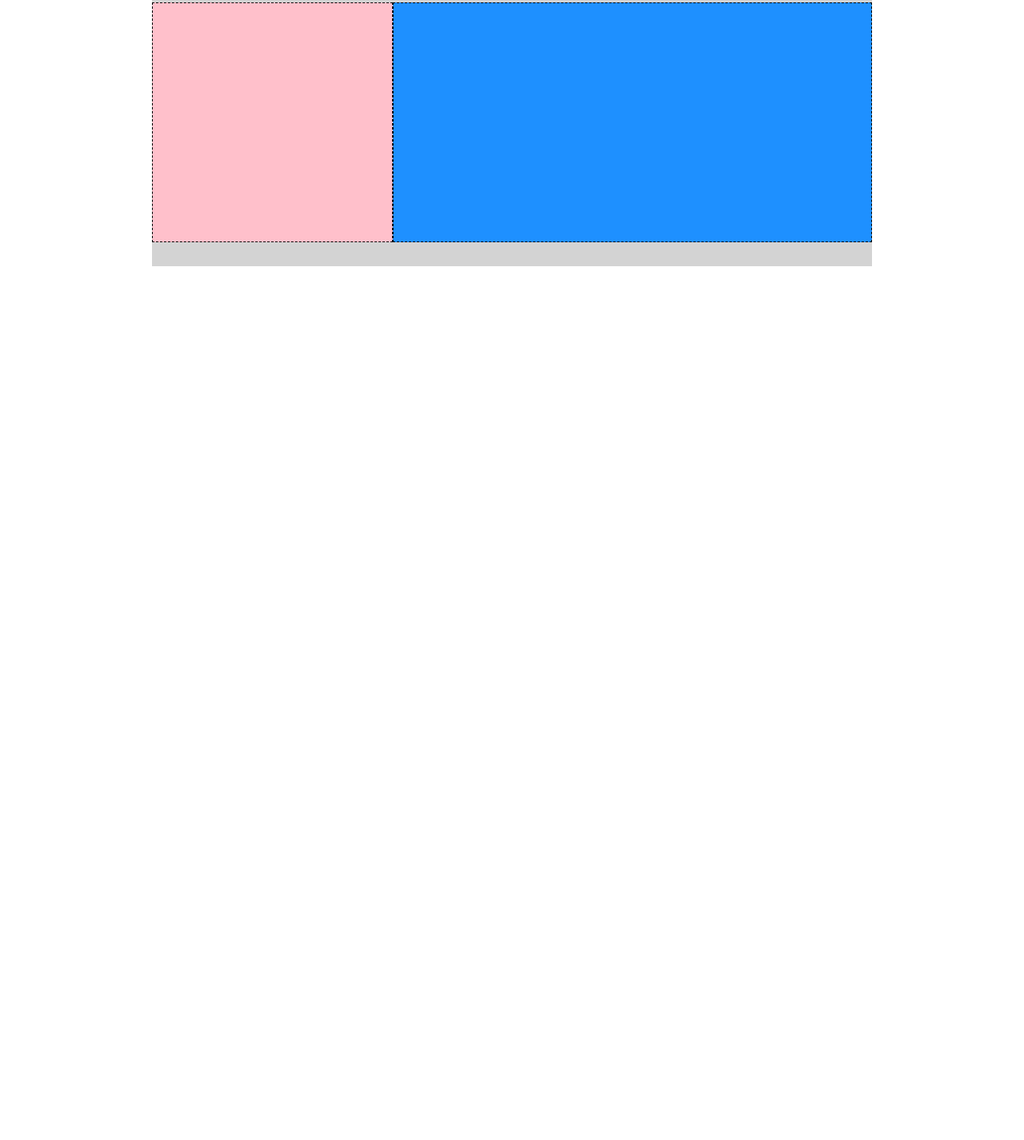
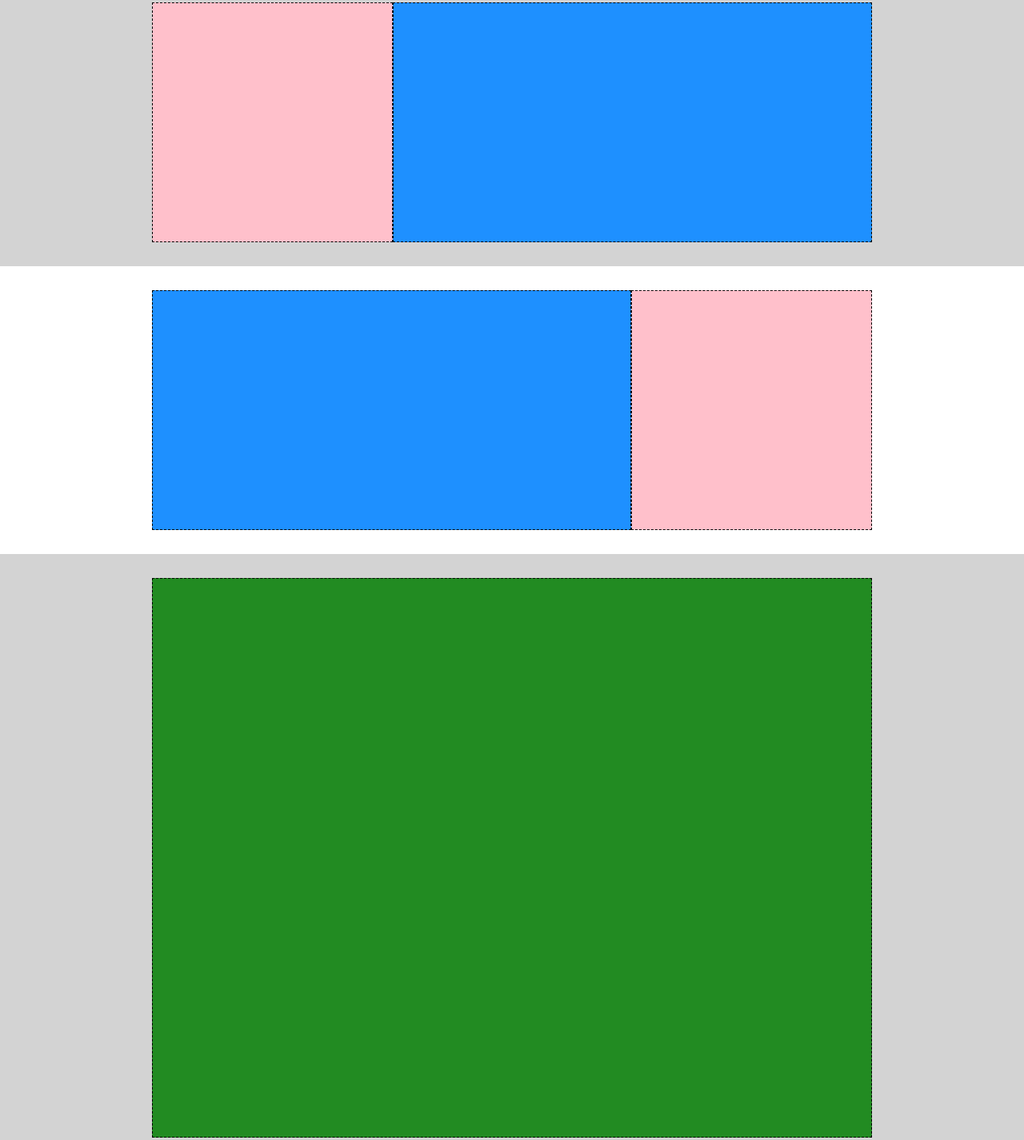
Before and after one commit to acolombo09/htmlcss-struttura-discord, a plain HTML site: page index.html in a window 1280 px wide. Shown: the part 817-2243 px from the top of the page at 80% size. Before the commit the page ends 1150 px from the top, so only its background shows below. Drawn offline with Linux system fonts and the light colour scheme.

Commit message:
semi_official

```diff
--- a/css/style.css
+++ b/css/style.css
@@ -56,8 +56,14 @@ nav{
   margin: auto;
 }
 
+.section-white{
+  background-color: white;
+}
+.section-grey{
+  background-color: rgb(211, 211, 211);
+}
+
 .container-blue-pink{
-  background-color: rgb(200, 156, 156);
   max-width: 900px;
   min-height: 300px;
   margin: auto;
@@ -68,7 +74,6 @@ nav{
 }
 
 .container-pink-blue{
-  background-color: rgb(211, 211, 211);
   max-width: 900px;
   min-height: 300px;
   margin: auto;
@@ -91,3 +96,17 @@ nav{
   height: 300px;
   flex-grow: 1;
 }
+
+.container-green{
+  max-width: 900px;
+  min-height: 300px;
+  margin: auto;
+  padding-top: 30px;
+  padding-bottom: 30px;
+}
+
+.contentgreen{
+  background-color: rgb(34, 139, 34);
+  border: 1px dashed black;
+  height: 700px;
+}
--- a/index.html
+++ b/index.html
@@ -33,20 +33,30 @@
         <div class="contentdisplay"></div>
       </div>
     </section>
-    <section>
+    <section class="section-white">
       <div class="container-blue-pink">
-        <div class="contentdouble"></div>
-          <div class="columnblue">
-          </div>
+        <div class="contentdouble-white"></div>
+          <div class="columnblue"></div>
           <div class="columnpink"></div>
       </div>
     </section>
-    <section>
+    <section class="section-grey">
       <div class="container-pink-blue">
         <div class="contentdouble"></div>
-          <div class="columnpink">
-          </div>
+          <div class="columnpink"></div>
           <div class="columnblue"></div>
+      </div>
+    </section>
+    <section class="section-white">
+      <div class="container-blue-pink">
+        <div class="contentdouble-white"></div>
+          <div class="columnblue"></div>
+          <div class="columnpink"></div>
+      </div>
+    </section>
+    <section class="section-grey">
+      <div class="container-green">
+        <div class="contentgreen"></div>
       </div>
     </section>
   </main>
```
